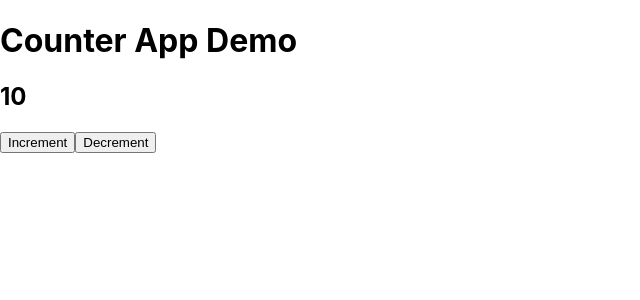
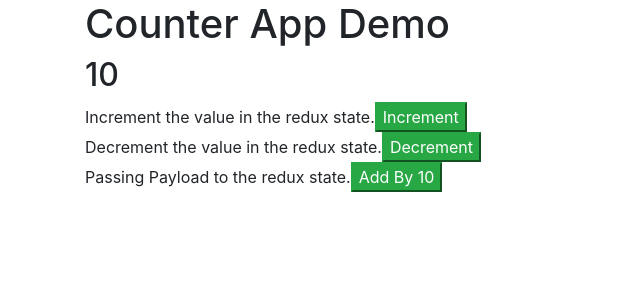
Before and after one commit to AnawaratneMANA/reactjs-redux-state-management-2022, a React (Create React App) app: page / in a window 1280 px wide. Shown: the top 300 px of the page, without its empty margins (0-640 px from the left). Built offline with nearby package versions, Linux system fonts and the light colour scheme.

Commit message:
COMMIT: Redux operation added.

```diff
--- a/public/index.html
+++ b/public/index.html
@@ -3,6 +3,7 @@
   <head>
     <meta charset="utf-8" />
     <link rel="icon" href="%PUBLIC_URL%/favicon.ico" />
+    <link rel="stylesheet" href="https://cdn.jsdelivr.net/npm/bootstrap@4.3.1/dist/css/bootstrap.min.css" integrity="sha384-ggOyR0iXCbMQv3Xipma34MD+dH/1fQ784/j6cY/iJTQUOhcWr7x9JvoRxT2MZw1T" crossorigin="anonymous">
     <meta name="viewport" content="width=device-width, initial-scale=1" />
     <meta name="theme-color" content="#000000" />
     <meta
--- a/src/App.js
+++ b/src/App.js
@@ -1,25 +1,33 @@
 import React from 'react';
-import {useSelector} from 'react-redux'
+import {useSelector, useDispatch} from 'react-redux'
 import './App.css';
 
 function App() {
   const counter = useSelector((state) => state.counter);
-
+  const dispatch = useDispatch();
   // Increment function - Increase Redux values.
   const increment = () => {
-      console.log("Increment")
+      dispatch({type: "INCREMENT"})
   };
   // Decrement function - Decrease Redux values.
   const decrement = () => {
-
+      dispatch({type: "DECREMENT" })
   };
 
+  const addby = () => {
+    dispatch({type: "ADD", payload: 10})
+  }
+
   return (
-    <div>
+    <div className='container'>
       <h1>Counter App Demo</h1>
       <h2>{counter}</h2>
-      <button onClick={increment}>Increment</button>
-      <button onClick={decrement}>Decrement</button>
+      Increment the value in the redux state.
+      <button className='btn-success' onClick={increment}>Increment</button><br></br>
+      Decrement the value in the redux state.
+      <button className='btn-success' onClick={decrement}>Decrement</button><br></br>
+      Passing Payload to the redux state.
+      <button className='btn-success' onClick={addby}>Add By 10</button><br></br>
     </div>
   );
 }
--- a/src/store/index.js
+++ b/src/store/index.js
@@ -2,6 +2,19 @@
 import {createStore} from 'redux'
 
 const reducerFn = (state={counter:10}, action) => {
+    /*
+    Always Syncronous
+    Should not mutate the original state.
+    */
+   if (action.type === "INCREMENT"){
+       return {counter:state.counter + 1};
+   }
+   if(action.type === "DECREMENT"){
+       return {counter:state.counter - 1};
+   }
+   if(action.type === "ADD"){
+       return {counter: state.counter + action.payload};
+   }
     return state;
 }
 // This is not the reccomended approach for creating store.
```
